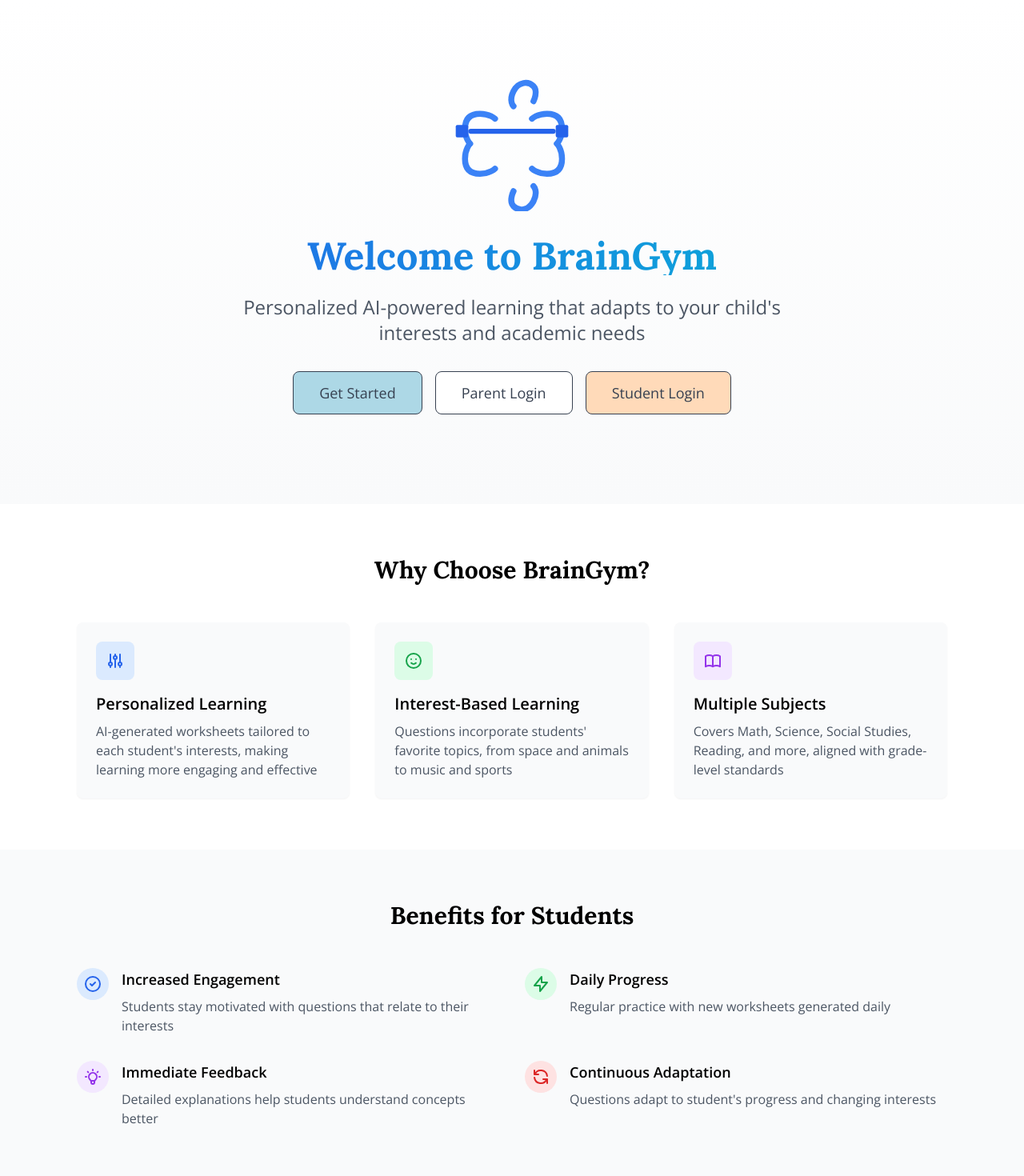
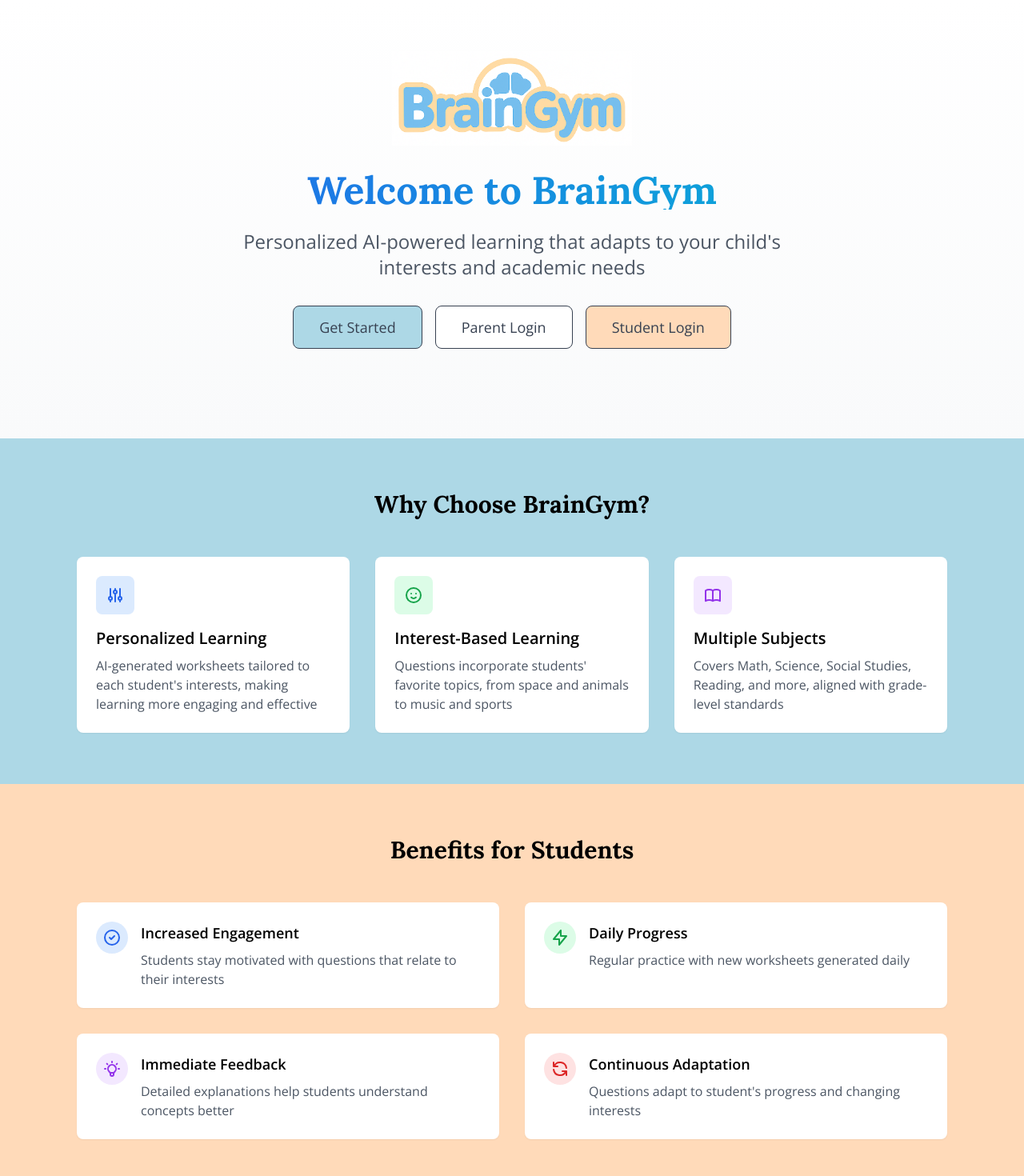
Before and after one commit to ChanceW/BrainBridge, a Next.js app: page / in a window 1280 px wide. Shown: the top 1470 px of the page at 80% size. Built offline with nearby package versions, Linux system fonts and the light colour scheme.

Commit message:
color variables

```diff
--- a/app/components/Navigation.tsx
+++ b/app/components/Navigation.tsx
@@ -8,21 +8,19 @@ export default function Navigation() {
   const { data: session } = useSession()
 
   return (
-    <nav className="bg-white shadow-md">
+    <nav className="bg-white shadow-md overflow-hidden">
       <div className="max-w-7xl mx-auto px-4 sm:px-6 lg:px-8">
-        <div className="flex justify-between items-center h-16">
+        <div className="flex justify-between items-center h-20">
           <div className="flex items-center">
             <Link href="/" className="flex items-center">
-              <Image
-                src="/BG_Logo.svg"
-                alt="BrainGym Logo"
-                width={40}
-                height={40}
-                className="mr-2"
-              />
-              <span className="text-xl font-serif font-bold">
-                Brain<span className="text-bg-blue">Gym</span>
-              </span>
+              <div className="relative w-[150px] h-[60px]">
+                <Image
+                  src="/BrainGym_Logo_Cropped.png"
+                  alt="BrainGym Logo"
+                  fill
+                  className="object-contain"
+                />
+              </div>
             </Link>
           </div>
 
--- a/app/error/page.tsx
+++ b/app/error/page.tsx
@@ -19,10 +19,10 @@ function ErrorPageContent() {
       <div className="max-w-md w-full text-center">
         <Link href="/" className="inline-block mb-8">
           <Image
-            src="/BG_Logo.svg"
+            src="/BrainGym_Logo_Cropped.png"
             alt="BrainGym Logo"
-            width={80}
-            height={80}
+            width={200}
+            height={200}
             className="mx-auto"
           />
         </Link>
--- a/app/globals.css
+++ b/app/globals.css
@@ -6,6 +6,7 @@
 
 :root {
   --bg-blue: #ADD8E6;
+  --bg-blue-dark: #5BA3C4;
   --bg-orange: #FFDAB9;
   --bg-white: #FFFFFF;
 }
@@ -16,7 +17,7 @@ body {
 
 @layer components {
   .input-field {
-    @apply px-4 py-2 border border-gray-300 rounded-lg focus:outline-none focus:ring-2 focus:ring-bg-blue focus:border-transparent transition-colors;
+    @apply px-4 py-2 border border-gray-300 rounded-lg focus:outline-none focus:ring-2 focus:ring-bg-blue-dark focus:border-transparent transition-colors;
   }
 
   .btn-primary {
@@ -24,15 +25,15 @@ body {
   }
 
   .btn-secondary {
-    @apply px-6 py-2 bg-white text-gray-700 border border-gray-700 rounded-lg hover:bg-gray-50 focus:outline-none focus:ring-2 focus:ring-bg-blue focus:ring-offset-2 disabled:opacity-50 disabled:cursor-not-allowed transition-colors;
+    @apply px-6 py-2 bg-white text-gray-700 border border-gray-700 rounded-lg hover:bg-gray-50 focus:outline-none focus:ring-2 focus:ring-bg-blue-dark focus:ring-offset-2 disabled:opacity-50 disabled:cursor-not-allowed transition-colors;
   }
 
   .btn-get-started {
-    @apply px-6 py-2 bg-bg-blue text-gray-700 border border-gray-700 rounded-lg hover:bg-opacity-90 focus:outline-none focus:ring-2 focus:ring-bg-blue focus:ring-offset-2 disabled:opacity-50 disabled:cursor-not-allowed transition-colors;
+    @apply px-6 py-2 bg-bg-blue text-gray-700 border border-gray-700 rounded-lg hover:bg-opacity-90 focus:outline-none focus:ring-2 focus:ring-bg-blue-dark focus:ring-offset-2 disabled:opacity-50 disabled:cursor-not-allowed transition-colors;
   }
 
   .btn-parent-login {
-    @apply px-6 py-2 bg-white text-gray-700 border border-gray-700 rounded-lg hover:bg-gray-50 focus:outline-none focus:ring-2 focus:ring-bg-blue focus:ring-offset-2 disabled:opacity-50 disabled:cursor-not-allowed transition-colors;
+    @apply px-6 py-2 bg-white text-gray-700 border border-gray-700 rounded-lg hover:bg-gray-50 focus:outline-none focus:ring-2 focus:ring-bg-blue-dark focus:ring-offset-2 disabled:opacity-50 disabled:cursor-not-allowed transition-colors;
   }
 
   .btn-student-login {
@@ -40,6 +41,6 @@ body {
   }
 
   .btn-logout {
-    @apply px-6 py-2 bg-bg-blue text-gray-700 border border-gray-700 rounded-lg hover:bg-opacity-90 focus:outline-none focus:ring-2 focus:ring-bg-blue focus:ring-offset-2 disabled:opacity-50 disabled:cursor-not-allowed transition-colors;
+    @apply px-6 py-2 bg-bg-blue text-gray-700 border border-gray-700 rounded-lg hover:bg-opacity-90 focus:outline-none focus:ring-2 focus:ring-bg-blue-dark focus:ring-offset-2 disabled:opacity-50 disabled:cursor-not-allowed transition-colors;
   }
 }
--- a/app/layout.tsx
+++ b/app/layout.tsx
@@ -4,6 +4,15 @@ import { Providers } from './providers'
 export const metadata = {
   title: 'BrainGym - Personalized Learning Platform',
   description: 'AI-powered educational platform providing personalized daily worksheets for students in grades 1-12.',
+  icons: {
+    icon: '/BrainGym_Logo_Cropped.png',
+    shortcut: '/BrainGym_Logo_Cropped.png',
+    apple: '/BrainGym_Logo_Cropped.png',
+    other: {
+      rel: 'apple-touch-icon',
+      url: '/BrainGym_Logo_Cropped.png',
+    },
+  },
 }
 
 export default function RootLayout({
@@ -13,6 +22,9 @@ export default function RootLayout({
 }) {
   return (
     <html lang="en">
+      <head>
+        <link rel="icon" href="/BrainGym_Logo_Cropped.png" />
+      </head>
       <body>
         <Providers>
           {children}
--- a/app/page.tsx
+++ b/app/page.tsx
@@ -10,10 +10,10 @@ export default function Home() {
           <div className="text-center">
             <div className="mb-8 relative">
               <Image
-                src="/BG_Logo.svg"
+                src="/BrainGym_Logo_Cropped.png"
                 alt="BrainGym Logo"
-                width={200}
-                height={200}
+                width={300}
+                height={300}
                 className="mx-auto"
                 priority
               />
@@ -54,7 +54,7 @@ export default function Home() {
       </section>
 
       {/* Features Section */}
-      <section className="py-16 bg-white">
+      <section className="py-16 bg-bg-blue">
         <div className="max-w-6xl mx-auto px-4 sm:px-6 lg:px-8">
           <h2 className="text-3xl font-serif font-bold text-center mb-12">
             Why Choose BrainGym?
@@ -62,7 +62,7 @@ export default function Home() {
 
           <div className="grid md:grid-cols-3 gap-8">
             {/* Personalized Learning */}
-            <div className="bg-gray-50 rounded-lg p-6 shadow-sm hover:shadow-md transition-shadow">
+            <div className="bg-white rounded-lg p-6 shadow-sm hover:shadow-md transition-shadow">
               <div className="h-12 w-12 bg-blue-100 rounded-lg flex items-center justify-center mb-4">
                 <svg className="h-6 w-6 text-blue-600" fill="none" viewBox="0 0 24 24" stroke="currentColor">
                   <path strokeLinecap="round" strokeLinejoin="round" strokeWidth={2} d="M12 6V4m0 2a2 2 0 100 4m0-4a2 2 0 110 4m-6 8a2 2 0 100-4m0 4a2 2 0 110-4m0 4v2m0-6V4m6 6v10m6-2a2 2 0 100-4m0 4a2 2 0 110-4m0 4v2m0-6V4" />
@@ -75,7 +75,7 @@ export default function Home() {
             </div>
 
             {/* Interest-Based */}
-            <div className="bg-gray-50 rounded-lg p-6 shadow-sm hover:shadow-md transition-shadow">
+            <div className="bg-white rounded-lg p-6 shadow-sm hover:shadow-md transition-shadow">
               <div className="h-12 w-12 bg-green-100 rounded-lg flex items-center justify-center mb-4">
                 <svg className="h-6 w-6 text-green-600" fill="none" viewBox="0 0 24 24" stroke="currentColor">
                   <path strokeLinecap="round" strokeLinejoin="round" strokeWidth={2} d="M14.828 14.828a4 4 0 01-5.656 0M9 10h.01M15 10h.01M21 12a9 9 0 11-18 0 9 9 0 0118 0z" />
@@ -88,7 +88,7 @@ export default function Home() {
             </div>
 
             {/* Comprehensive Subjects */}
-            <div className="bg-gray-50 rounded-lg p-6 shadow-sm hover:shadow-md transition-shadow">
+            <div className="bg-white rounded-lg p-6 shadow-sm hover:shadow-md transition-shadow">
               <div className="h-12 w-12 bg-purple-100 rounded-lg flex items-center justify-center mb-4">
                 <svg className="h-6 w-6 text-purple-600" fill="none" viewBox="0 0 24 24" stroke="currentColor">
                   <path strokeLinecap="round" strokeLinejoin="round" strokeWidth={2} d="M12 6.253v13m0-13C10.832 5.477 9.246 5 7.5 5S4.168 5.477 3 6.253v13C4.168 18.477 5.754 18 7.5 18s3.332.477 4.5 1.253m0-13C13.168 5.477 14.754 5 16.5 5c1.747 0 3.332.477 4.5 1.253v13C19.832 18.477 18.247 18 16.5 18c-1.746 0-3.332.477-4.5 1.253" />
@@ -104,14 +104,14 @@ export default function Home() {
       </section>
 
       {/* Benefits Section */}
-      <section className="py-16 bg-gray-50">
+      <section className="py-16 bg-bg-orange">
         <div className="max-w-6xl mx-auto px-4 sm:px-6 lg:px-8">
           <h2 className="text-3xl font-serif font-bold text-center mb-12">
             Benefits for Students
           </h2>
 
           <div className="grid md:grid-cols-2 gap-8">
-            <div className="flex items-start space-x-4">
+            <div className="flex items-start space-x-4 bg-white p-6 rounded-lg shadow-sm hover:shadow-md transition-shadow">
               <div className="flex-shrink-0">
                 <div className="h-10 w-10 bg-blue-100 rounded-full flex items-center justify-center">
                   <svg className="h-6 w-6 text-blue-600" fill="none" viewBox="0 0 24 24" stroke="currentColor">
@@ -127,7 +127,7 @@ export default function Home() {
               </div>
             </div>
 
-            <div className="flex items-start space-x-4">
+            <div className="flex items-start space-x-4 bg-white p-6 rounded-lg shadow-sm hover:shadow-md transition-shadow">
               <div className="flex-shrink-0">
                 <div className="h-10 w-10 bg-green-100 rounded-full flex items-center justify-center">
                   <svg className="h-6 w-6 text-green-600" fill="none" viewBox="0 0 24 24" stroke="currentColor">
@@ -143,7 +143,7 @@ export default function Home() {
               </div>
             </div>
 
-            <div className="flex items-start space-x-4">
+            <div className="flex items-start space-x-4 bg-white p-6 rounded-lg shadow-sm hover:shadow-md transition-shadow">
               <div className="flex-shrink-0">
                 <div className="h-10 w-10 bg-purple-100 rounded-full flex items-center justify-center">
                   <svg className="h-6 w-6 text-purple-600" fill="none" viewBox="0 0 24 24" stroke="currentColor">
@@ -159,7 +159,7 @@ export default function Home() {
               </div>
             </div>
 
-            <div className="flex items-start space-x-4">
+            <div className="flex items-start space-x-4 bg-white p-6 rounded-lg shadow-sm hover:shadow-md transition-shadow">
               <div className="flex-shrink-0">
                 <div className="h-10 w-10 bg-red-100 rounded-full flex items-center justify-center">
                   <svg className="h-6 w-6 text-red-600" fill="none" viewBox="0 0 24 24" stroke="currentColor">
--- a/app/parent/login/page.tsx
+++ b/app/parent/login/page.tsx
@@ -76,10 +76,10 @@ export default function ParentLogin() {
         <div className="text-center mb-8">
           <Link href="/" className="inline-block">
             <Image
-              src="/BG_Logo.svg"
+              src="/BrainGym_Logo_Cropped.png"
               alt="BrainGym Logo"
-              width={80}
-              height={80}
+              width={200}
+              height={200}
               className="mx-auto mb-4"
             />
           </Link>
@@ -138,7 +138,7 @@ export default function ParentLogin() {
                   type="checkbox"
                   checked={rememberMe}
                   onChange={(e) => setRememberMe(e.target.checked)}
-                  className="h-4 w-4 text-bb-blue focus:ring-bb-blue border-gray-300 rounded"
+                  className="h-4 w-4 text-bg-blue focus:ring-bg-blue border-gray-300 rounded"
                 />
                 <label htmlFor="remember-me" className="ml-2 block text-sm text-gray-700">
                   Remember me
@@ -146,7 +146,7 @@ export default function ParentLogin() {
               </div>
               <Link
                 href="/parent/forgot-password"
-                className="text-sm text-bb-blue hover:text-blue-700"
+                className="text-sm text-bg-blue-dark hover:text-bg-blue"
               >
                 Forgot password?
               </Link>
@@ -176,7 +176,7 @@ export default function ParentLogin() {
               Don't have an account?{' '}
               <Link
                 href="/parent/signup"
-                className="text-bb-blue hover:text-blue-700 font-medium"
+                className="text-bg-blue-dark hover:text-bg-blue font-medium"
               >
                 Sign up here
               </Link>
@@ -184,7 +184,7 @@ export default function ParentLogin() {
             <div className="border-t border-gray-200 pt-4">
               <Link
                 href="/student/login"
-                className="text-sm text-bb-blue hover:text-blue-700"
+                className="text-sm text-bg-blue-dark hover:text-bg-blue"
               >
                 Student? Log in here
               </Link>
--- a/app/parent/signup/page.tsx
+++ b/app/parent/signup/page.tsx
@@ -71,10 +71,10 @@ export default function ParentSignup() {
         <div className="text-center mb-8">
           <Link href="/" className="inline-block">
             <Image
-              src="/BG_Logo.svg"
+              src="/BrainGym_Logo_Cropped.png"
               alt="BrainGym Logo"
-              width={80}
-              height={80}
+              width={200}
+              height={200}
               className="mx-auto mb-4"
             />
           </Link>
@@ -186,7 +186,7 @@ export default function ParentSignup() {
               Already have an account?{' '}
               <Link
                 href="/parent/login"
-                className="text-bb-blue hover:text-blue-700 font-medium"
+                className="text-bg-blue-dark hover:text-bg-blue font-medium"
               >
                 Log in here
               </Link>
--- a/app/student/login/page.tsx
+++ b/app/student/login/page.tsx
@@ -66,10 +66,10 @@ function StudentLoginContent() {
         <div className="text-center mb-8">
           <Link href="/" className="inline-block">
             <Image
-              src="/BG_Logo.svg"
+              src="/BrainGym_Logo_Cropped.png"
               alt="BrainGym Logo"
-              width={80}
-              height={80}
+              width={200}
+              height={200}
               className="mx-auto mb-4"
             />
           </Link>
@@ -131,7 +131,7 @@ function StudentLoginContent() {
           <div className="mt-4 text-center">
             <Link
               href="/parent/login"
-              className="text-sm text-bb-blue hover:text-blue-700"
+              className="text-sm text-bg-blue-dark hover:text-bg-blue"
             >
               Parent? Log in here
             </Link>
--- a/tailwind.config.js
+++ b/tailwind.config.js
@@ -9,6 +9,7 @@ module.exports = {
     extend: {
       colors: {
         'bg-blue': '#ADD8E6',
+        'bg-blue-dark': '#5BA3C4',
         'bg-orange': '#FFDAB9',
         'bg-white': '#FFFFFF',
       },
```
Also changed, not shown: app/student/worksheet/[id]/page.tsx (+49 -5 lines), public/BrainGym_Logo.png (added), public/BrainGym_Logo_Cropped.png (added).
